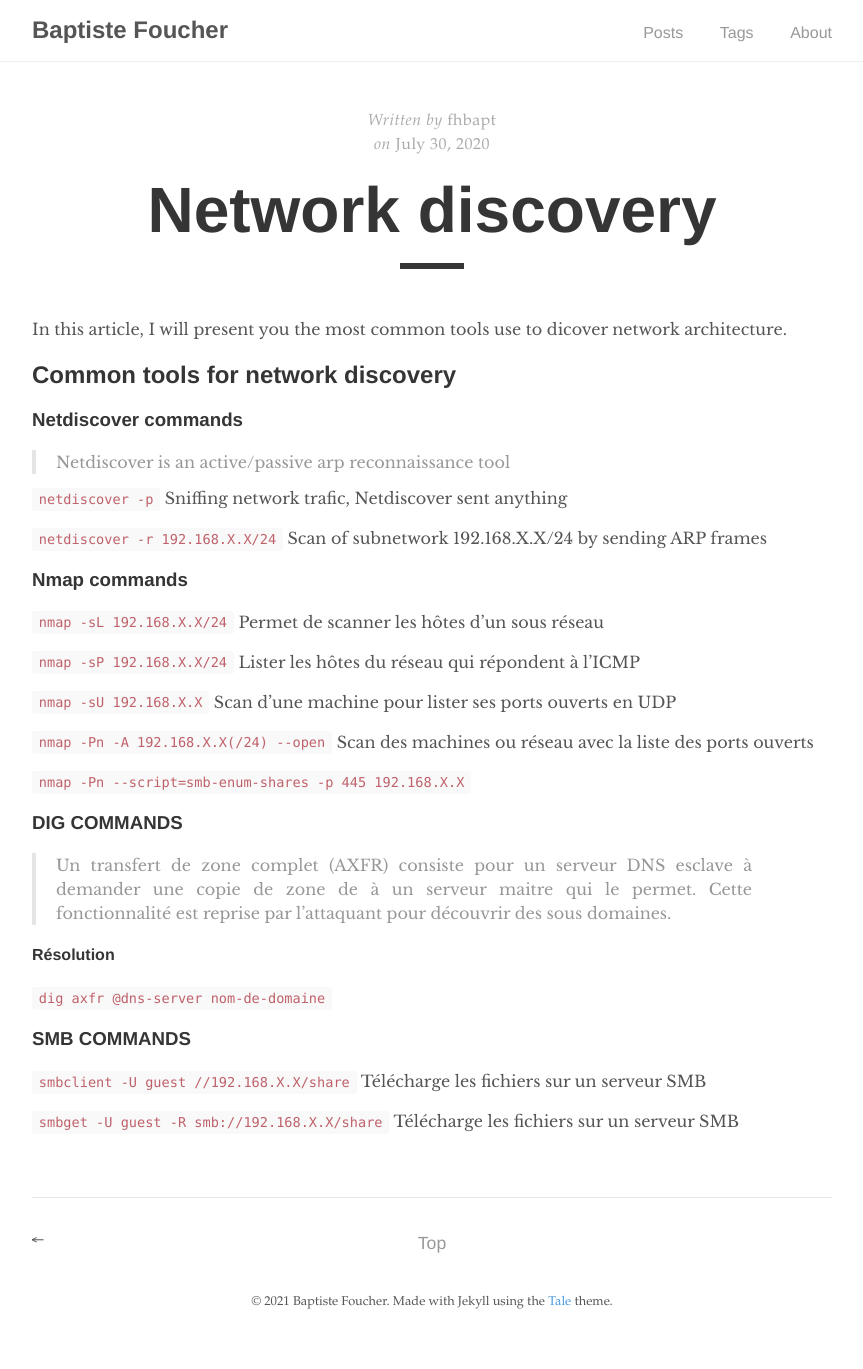
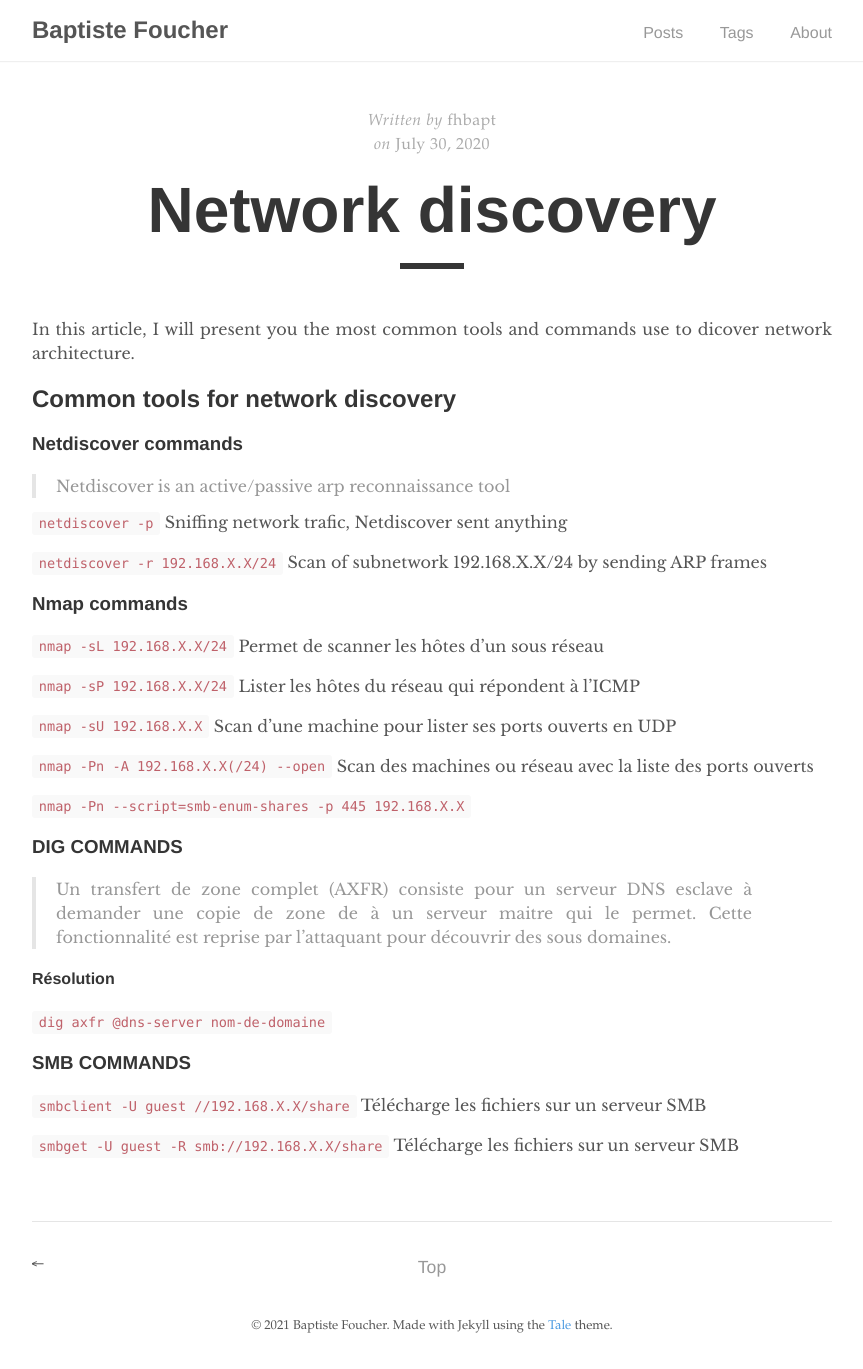
Before and after one commit to fhbapt/fhbapt.github.io, a Jekyll site: the page built from _posts/2020-07-30-network-discovery.md, in a window 1280 px wide. Shown: the whole page, without its empty margins (208-1071 px from the left). Built offline with Jekyll 4.4.1, drawn with Linux system fonts in a browser that asks for light colours; before the commit the page ends 1345 px from its top, so only the background shows below that.

Commit message:
update network and layout

```diff
--- a/_posts/2020-07-30-network-discovery.md
+++ b/_posts/2020-07-30-network-discovery.md
@@ -6,7 +6,7 @@
 tags: Networks
 ---
 
-In this article, I will present you the most common tools use to dicover network architecture.
+In this article, I will present you the most common tools and commands use to dicover network architecture.
 
 ## Common tools for network discovery
 
--- a/index.html
+++ b/index.html
@@ -1,4 +1,4 @@
 ---
-layout: home
-title: Home
+layout: FHB
+title: FHB
 ---
```
